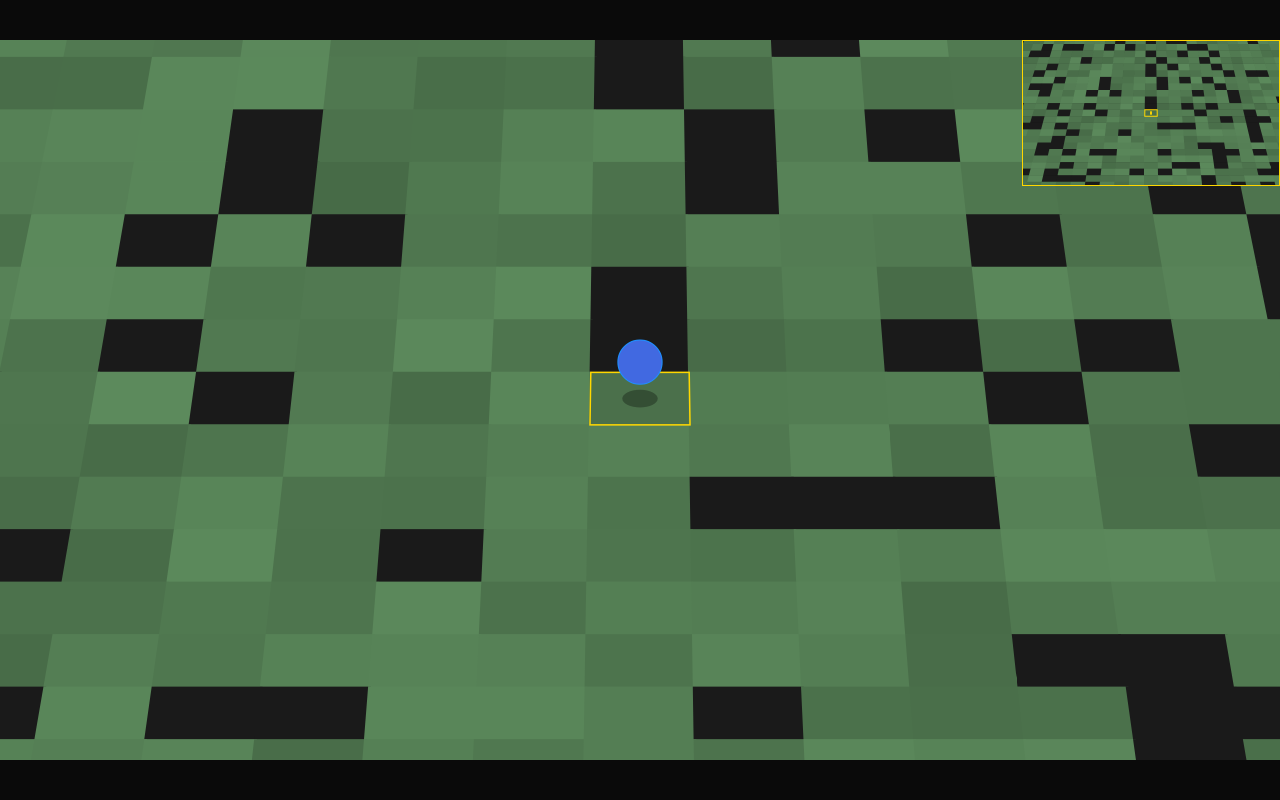
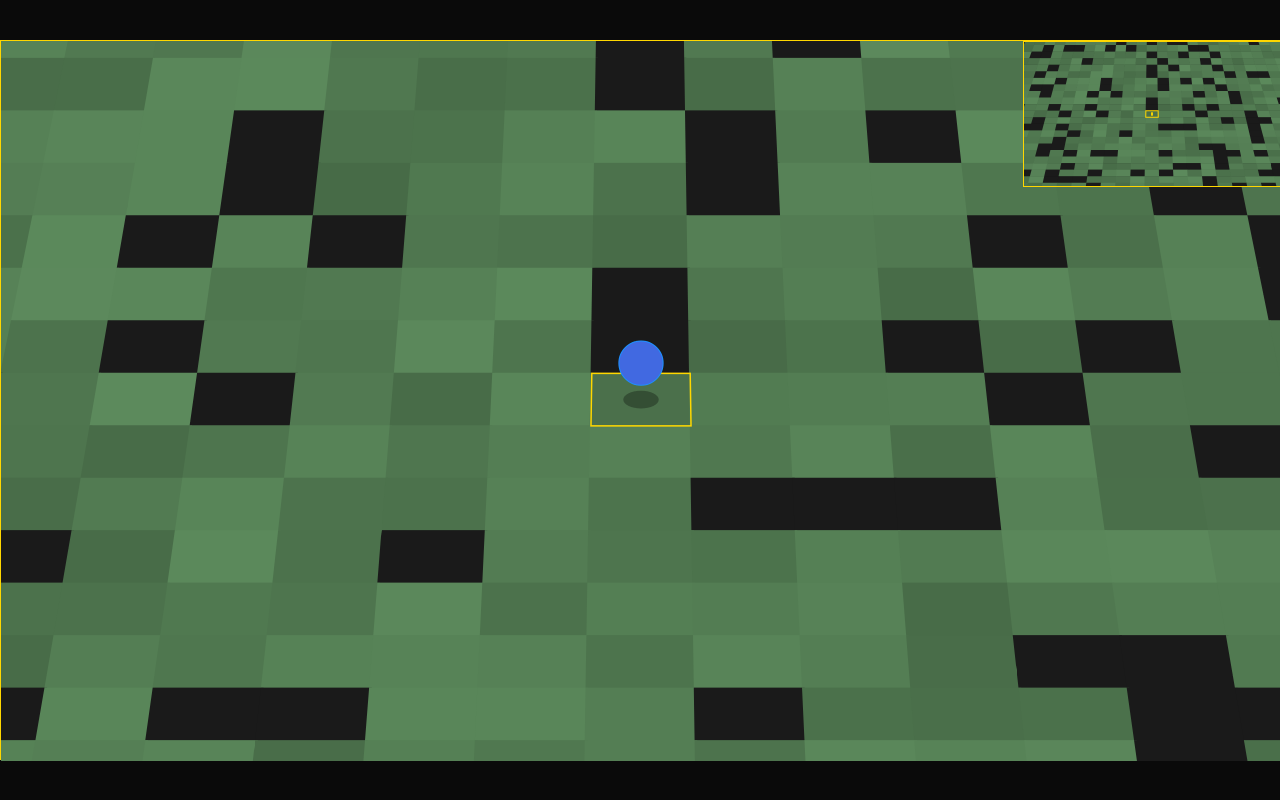
Before and after one commit to Puzzle-Drops/Haeven, a plain HTML site: page index.html in a window 1280 px wide. Drawn offline with Linux system fonts and the light colour scheme; animation ran at ten frames a second.

Commit message:
Update styles.css

```diff
--- a/styles.css
+++ b/styles.css
@@ -29,6 +29,8 @@ body {
     image-rendering: -moz-crisp-edges;
     image-rendering: crisp-edges;
     will-change: transform;
+    border: 2px solid #FFD700;
+    box-sizing: border-box;
 }
 
 /* Game container - fixed resolution container */
```
